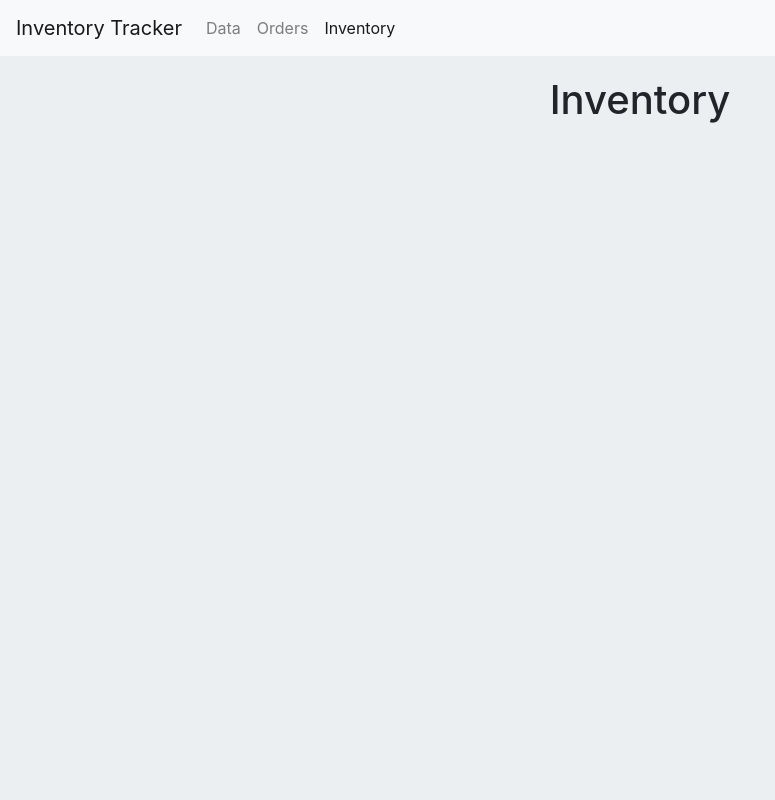
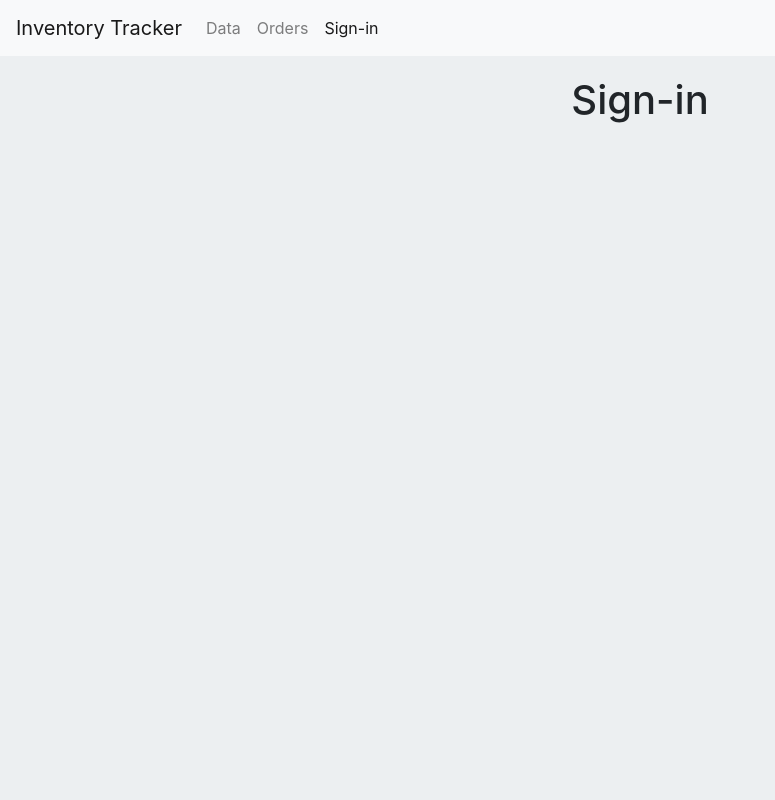
Before and after one commit to hmiles3/inventory-tracker, a React (Create React App) app in the folder client/: page /inventory in a window 1280 px wide. Shown: the top 800 px of the page, without its empty margins (0-775 px from the left). Built offline with nearby package versions, Linux system fonts and the light colour scheme.

Commit message:
added sign-in tab

```diff
--- a/client/src/components/Navbar/index.js
+++ b/client/src/components/Navbar/index.js
@@ -36,7 +36,7 @@ function Navbar() {
               to="/inventory"
               className={window.location.pathname === "/inventory" ? "nav-link active" : "nav-link"}
             >
-              Inventory
+              Sign-in
             </Link>
           </li>
         </ul>
--- a/client/src/pages/Inventory.js
+++ b/client/src/pages/Inventory.js
@@ -2,7 +2,7 @@ import React from "react";
 
 function Inventory(){
   return(
-    <h1>Inventory</h1>
+    <h1>Sign-in</h1>
   )
 }
 
```
